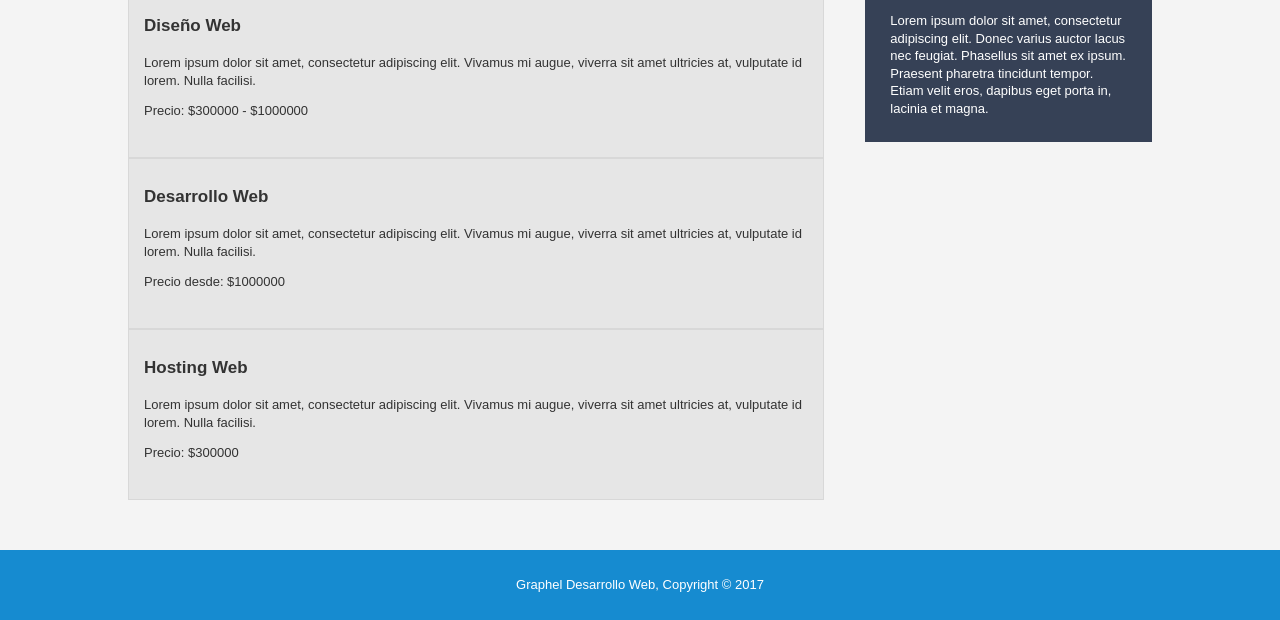
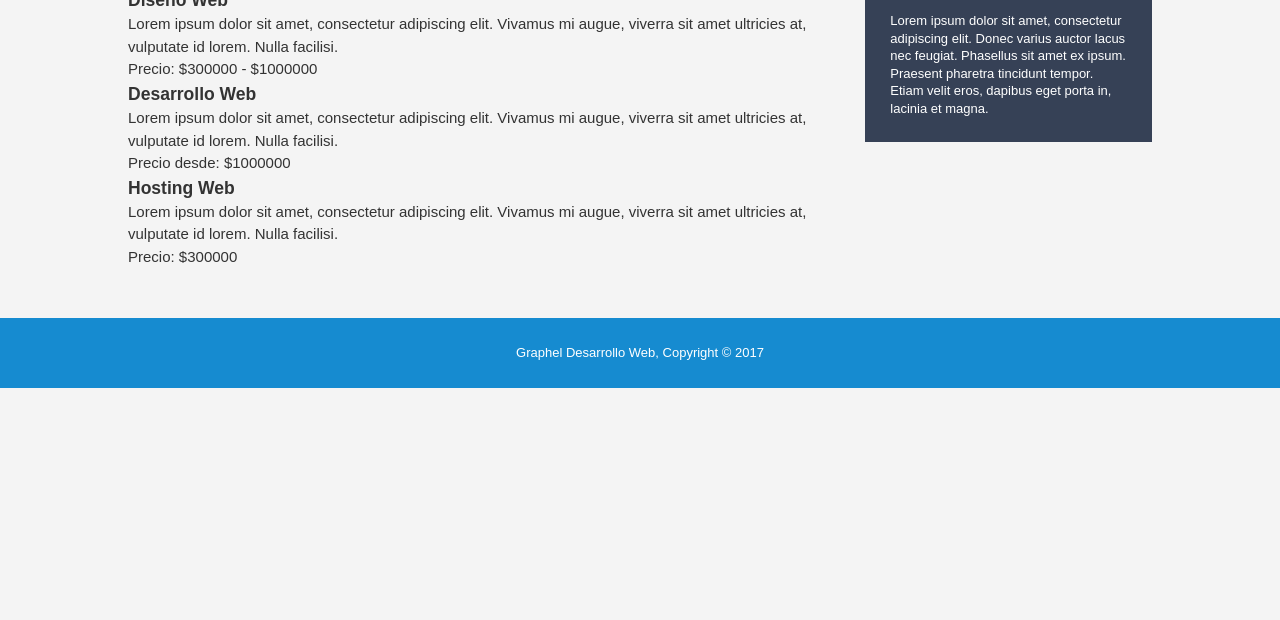
Before and after one commit to vanegashayav-hue/PaginaGraphel, a plain HTML site: page sevicios.html in a window 1280 px wide. Shown: the part 253-873 px from the top of the page. After the commit the page ends 800 px from the top, so only its background shows below. Drawn offline with Linux system fonts and the light colour scheme.

```diff
--- a/style.css
+++ b/style.css
@@ -171,25 +171,6 @@
 }
 
 
-/* SERVICIOS */
-
-.servicio {
-    background-color: #e6e6e6;
-    border: 1px solid #d8d8d8;
-    padding: 25px 15px;
-    margin-bottom: 0;
-}
-
-.servicio h3 {
-    font-size: 17px;
-    margin-bottom: 15px;
-}
-
-.servicio p {
-    font-size: 13px;
-    line-height: 1.4;
-    margin-bottom: 12px;
-}
 
 
 /* PIE DE PÁGINA */
```
